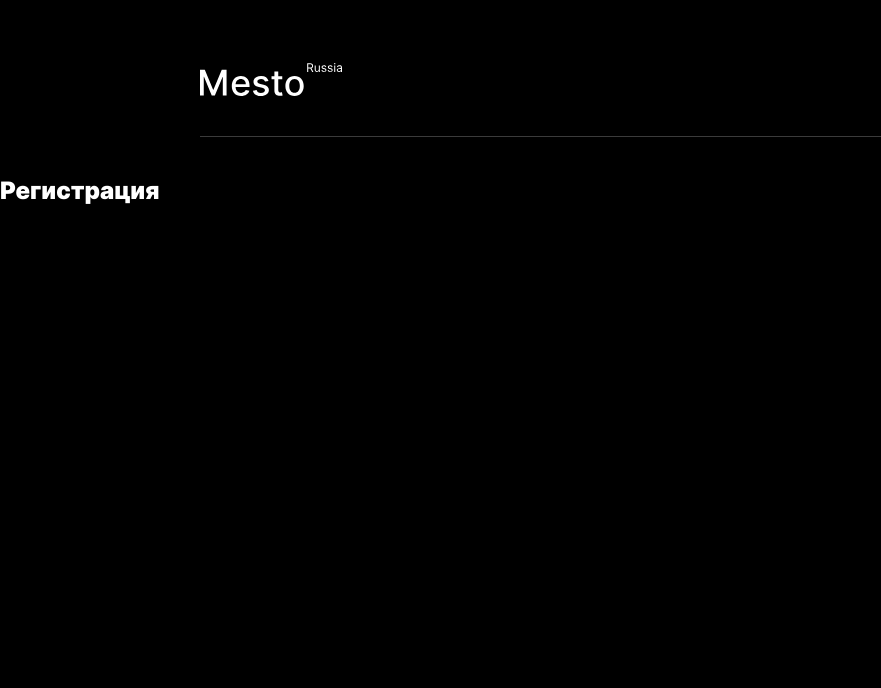
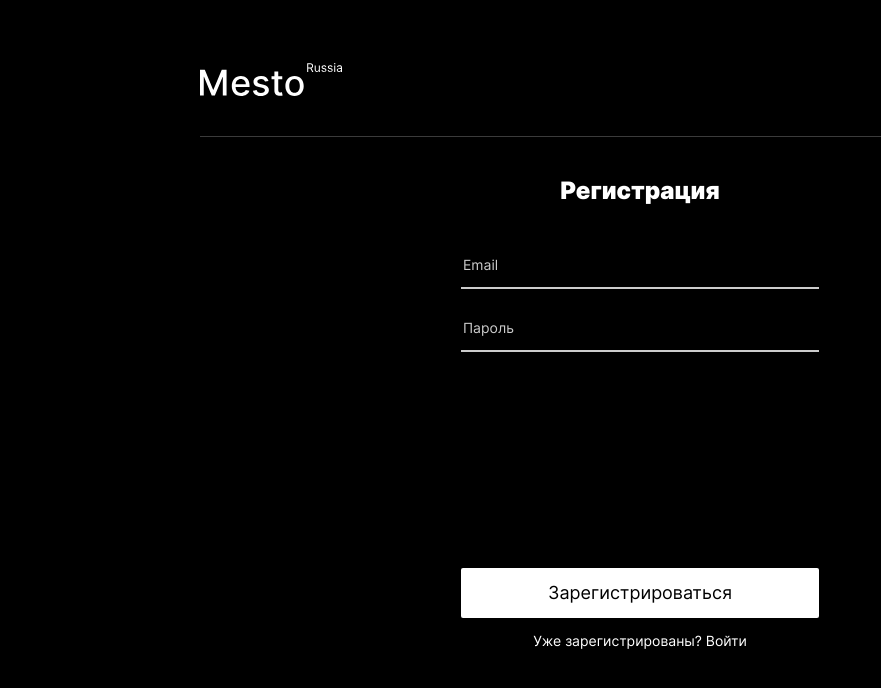
Before and after one commit to azatprojazz/react-mesto-auth, a React (Create React App) app: page /sign-up in a window 1280 px wide. Shown: the top 688 px of the page, without its empty margins (0-881 px from the left). Built offline with nearby package versions, Linux system fonts and the light colour scheme; no server answers.

Commit message:
fix: добавить jsx и стейты к компоненту Register

```diff
--- a/src/components/Register.js
+++ b/src/components/Register.js
@@ -1,8 +1,59 @@
-function Register() {
+import { useState, useEffect } from 'react';
+import { Link } from 'react-router-dom';
+
+function Register({ onSignup }) {
+  const [email, setEmail] = useState('');
+  const [password, setPassword] = useState('');
+
+  useEffect(() => {
+    setEmail('');
+    setPassword('');
+  }, []);
+
+  function handleChangeEmail(evt) {
+    setEmail(evt.target.value);
+  }
+
+  function handleChangePassword(evt) {
+    setPassword(evt.target.value);
+  }
+
+  function handleSubmit(e) {
+    e.preventDefault();
+    onSignup(email, password);
+  }
+
   return (
-    <div>
-      <h2>Регистрация</h2>
-    </div>
+    <section className="section">
+      <h2 className="section__header">Регистрация</h2>
+      <form className="section__form" onSubmit={handleSubmit}>
+        <input
+          className="section__input"
+          autoComplete="email"
+          type="email"
+          value={email}
+          onChange={handleChangeEmail}
+          placeholder="Email"
+        />
+        <input
+          className="section__input"
+          autoComplete="new-password"
+          type="password"
+          value={password}
+          onChange={handleChangePassword}
+          placeholder="Пароль"
+        />
+        <button className="section__btn opacity-on-hover" type="submit">
+          Зарегистрироваться
+        </button>
+      </form>
+      <p className="section__question">
+        Уже зарегистрированы?{' '}
+        <Link to="/sign-in" className="section__link opacity-on-hover">
+          Войти
+        </Link>
+      </p>
+    </section>
   );
 }
 
```
